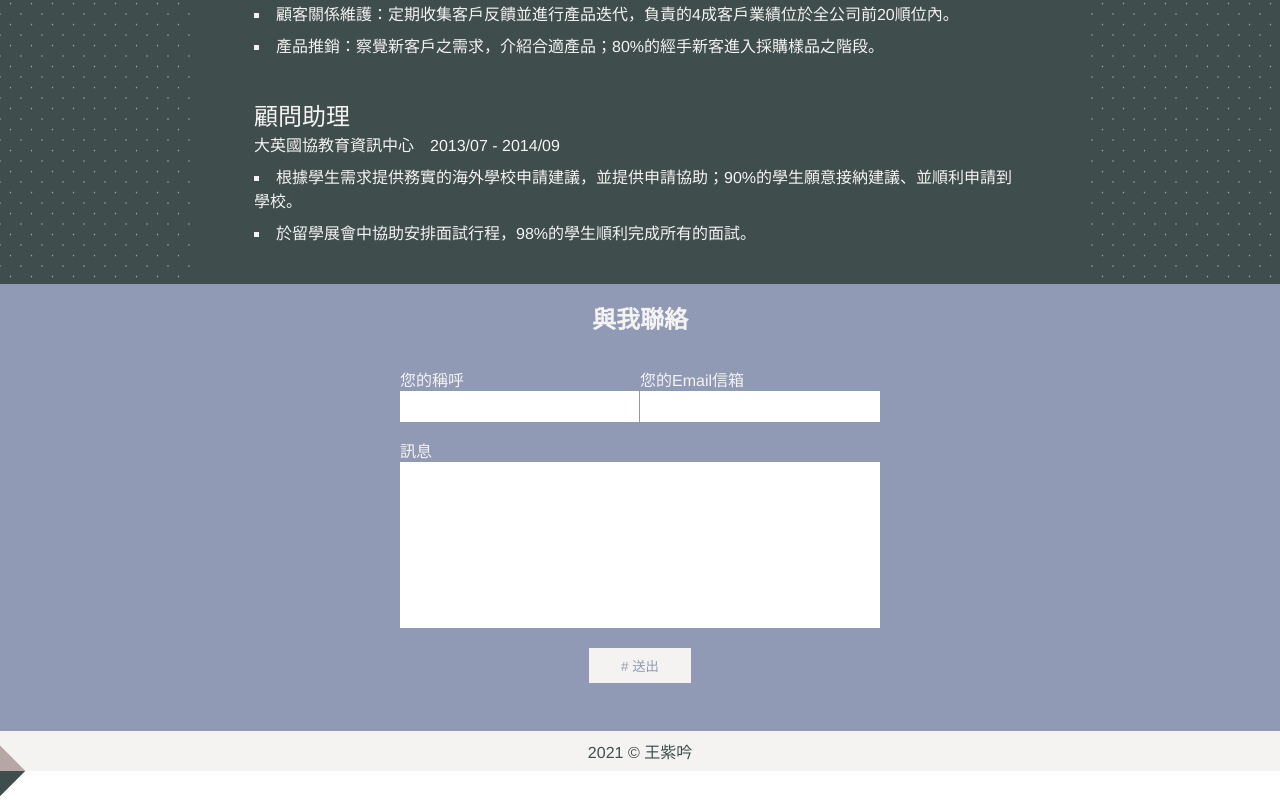
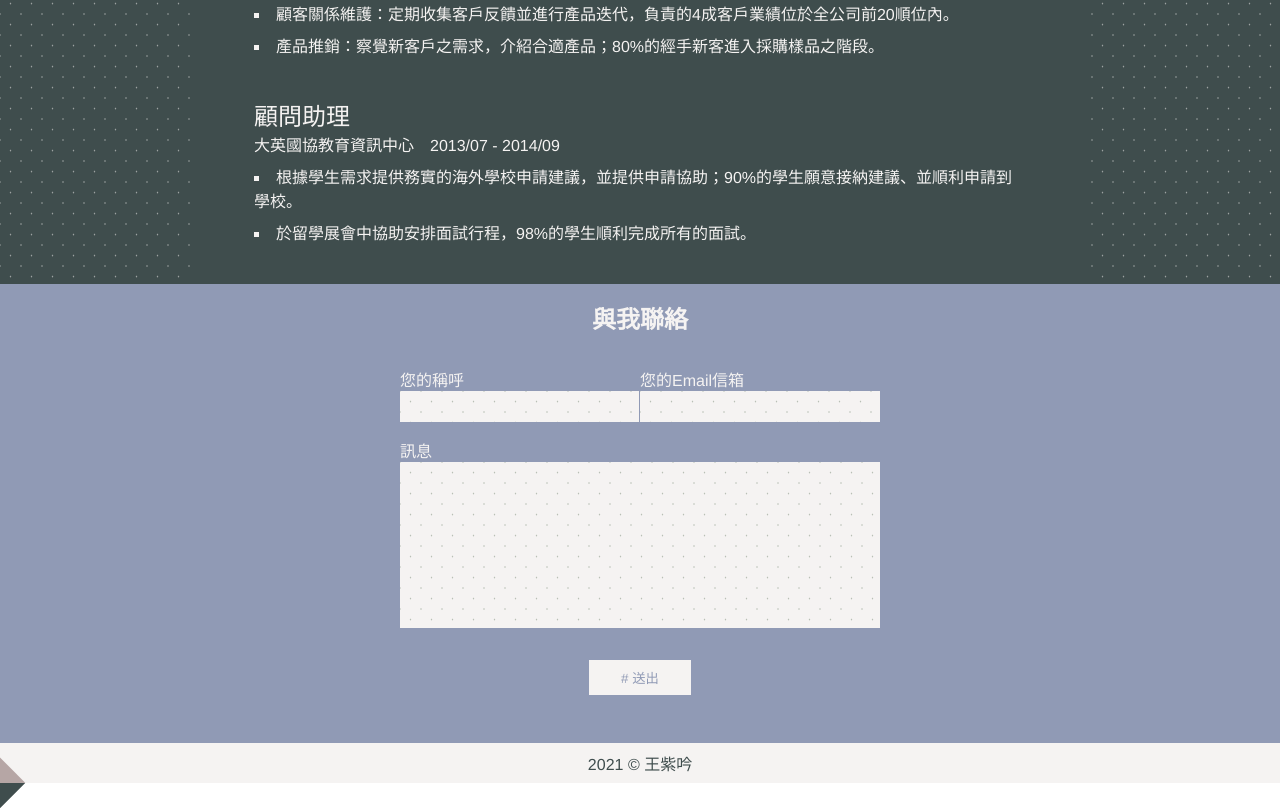
Before and after one commit to tzynwang/resume, a Vue app: page / in a window 1280 px wide. Shown: the part 3307-4115 px from the top of the page. Built offline with nearby package versions, Linux system fonts and the light colour scheme.

Commit message:
feat: contactForm mail-sending

```diff
--- a/src/components/contactForm.vue
+++ b/src/components/contactForm.vue
@@ -1,37 +1,77 @@
 <template>
-  <form @submit.prevent="sendMessage" class="contact-form">
+  <form @submit.prevent="sendMessage" class="contact-form" ref="contactForm">
     <div class="contact-form__input-group">
-      <label class="contact-form__input-group--label" for="name">您的稱呼</label>
-      <input class="contact-form__input-group--input" type="text" id="name" />
+      <label class="contact-form__input-group--label" for="name"
+        >您的稱呼</label
+      >
+      <input
+        v-model.trim="name"
+        class="contact-form__input-group--input"
+        :class="{ 'error-input': error.name }"
+        :placeholder="error.name ? errorMessage : null"
+        type="text"
+        id="name"
+        name="inputName"
+      />
     </div>
     <div class="contact-form__input-group">
       <label class="contact-form__input-group--label" for="email"
         >您的Email信箱</label
       >
-      <input class="contact-form__input-group--input" type="email" id="email" />
+      <input
+        v-model.trim="email"
+        class="contact-form__input-group--input"
+        :class="{ 'error-input': error.email }"
+        :placeholder="error.email ? errorMessage : null"
+        type="text"
+        id="email"
+        name="inputEmail"
+      />
     </div>
     <div class="contact-form__input-group">
-      <label class="contact-form__input-group--label" for="message"
-        >訊息</label
-      >
+      <label class="contact-form__input-group--label" for="message">訊息</label>
       <textarea
+        v-model.trim="message"
         class="contact-form__input-group--input"
+        :class="{ 'error-input': error.message }"
+        :placeholder="error.message ? errorMessage : null"
         id="message"
+        name="inputMessage"
         cols="30"
         rows="10"
       ></textarea>
     </div>
-    <button class="contact-form__submit" ref="submitButton"># 送出</button>
+    <button class="contact-form__submit" ref="submitButton" :disabled="isSending">
+      {{ isSending ? '處理中⋯⋯' : '# 送出' }}
+    </button>
   </form>
 </template>
 
 <script>
+import emailjs from 'emailjs-com'
 import { spinMixin } from '@/utils/mixins'
 
 export default {
   name: 'contactForm',
   props: ['cursorElement'],
   mixins: [spinMixin],
+  data() {
+    return {
+      // input error hint
+      error: {
+        name: null,
+        email: null,
+        message: null
+      },
+      errorMessage: '請輸入內容',
+      // v-model
+      name: '',
+      email: '',
+      message: '',
+      // loading control
+      isSending: false
+    }
+  },
   mounted() {
     this.$refs.submitButton.addEventListener('mouseover', this.addSpin)
     this.$refs.submitButton.addEventListener('mouseleave', this.removeSpin)
@@ -39,6 +79,32 @@ export default {
   beforeDestroy() {
     this.$refs.submitButton.removeEventListener('mouseover', this.addSpin)
     this.$refs.submitButton.removeEventListener('mouseleave', this.removeSpin)
+  },
+  methods: {
+    async sendMessage() {
+      this.error.name = !this.name.length ? true : false
+      this.error.email = (!this.email.length || !this.email.includes('@')) ? true : false
+      this.error.message = !this.message.length ? true : false
+
+      if (this.error.name || this.error.email || this.error.message) return
+
+      try {
+        this.isSending = true
+        await emailjs.sendForm(
+          'service_uw6u13a',
+          'template_0h4juj4',
+          this.$refs.contactForm,
+          'user_UnNbA1E3fxYRe2XvW6Ztg'
+        )
+        // mail success
+        this.isSending = false
+        this.name = this.email = this.message = ''
+        this.error.name = this.error.email = this.error.message = null
+      } catch (error) {
+        console.error(error)
+        this.isSending = false
+      }
+    }
   }
 }
 </script>
@@ -51,39 +117,81 @@ export default {
   &__input-group {
     padding: 0 0 1rem 0;
 
+    // textarea
+    &:nth-child(3) {
+      padding: 0 0 2rem 0;
+    }
+
     &--label {
       display: block;
       text-align: left;
     }
 
     &--input {
+      display: block;
       width: 100%;
-      padding: .5rem;
+      padding: 0.5rem;
+
+      background-color: #f5f3f2;
+      background-image: url('~@/assets/images/bg_landing.svg');
+      background-size: cover;
+      background-position: center;
+
+      &:-webkit-autofill,
+      &:-webkit-autofill:hover,
+      &:-webkit-autofill:focus {
+        box-shadow: inset 0 0 0 1000px #f5f3f2;
+      }
+    }
+
+    &--error {
+      padding: 0.25rem 0 0 0;
+
+      text-align: left;
+      font-size: 0.8rem;
+      font-weight: bold;
+      color: #f44336;
     }
   }
 
   &__submit {
-    padding: .5rem 2rem;
+    padding: 0.5rem 2rem;
 
-    background-color: #F5F3F2;
-    color: #909AB5;
+    background-color: #f5f3f2;
+    color: #909ab5;
 
     cursor: pointer;
+    transition: .2s;
+
+    &:hover {
+      transform: translateY(-2px);
+    }
+
+    &:disabled {
+      cursor: wait;
+    }
+  }
+}
+
+.error-input {
+  outline: 1px solid #f44336;
+
+  &::placeholder {
+    color: #f44336;
   }
 }
 
 @media screen and (min-width: 900px) {
   .contact-form {
     &__input-group {
-      &:nth-child(1),
-      &:nth-child(2) {
+      &:not(:nth-child(3)) {
         display: inline-block;
         width: 50%;
       }
 
       &:nth-child(1) {
         .contact-form__input-group--input {
-          border-right: 1px solid #909AB5;
+          border-right: 1px solid #909ab5;
         }
       }
     }
```
